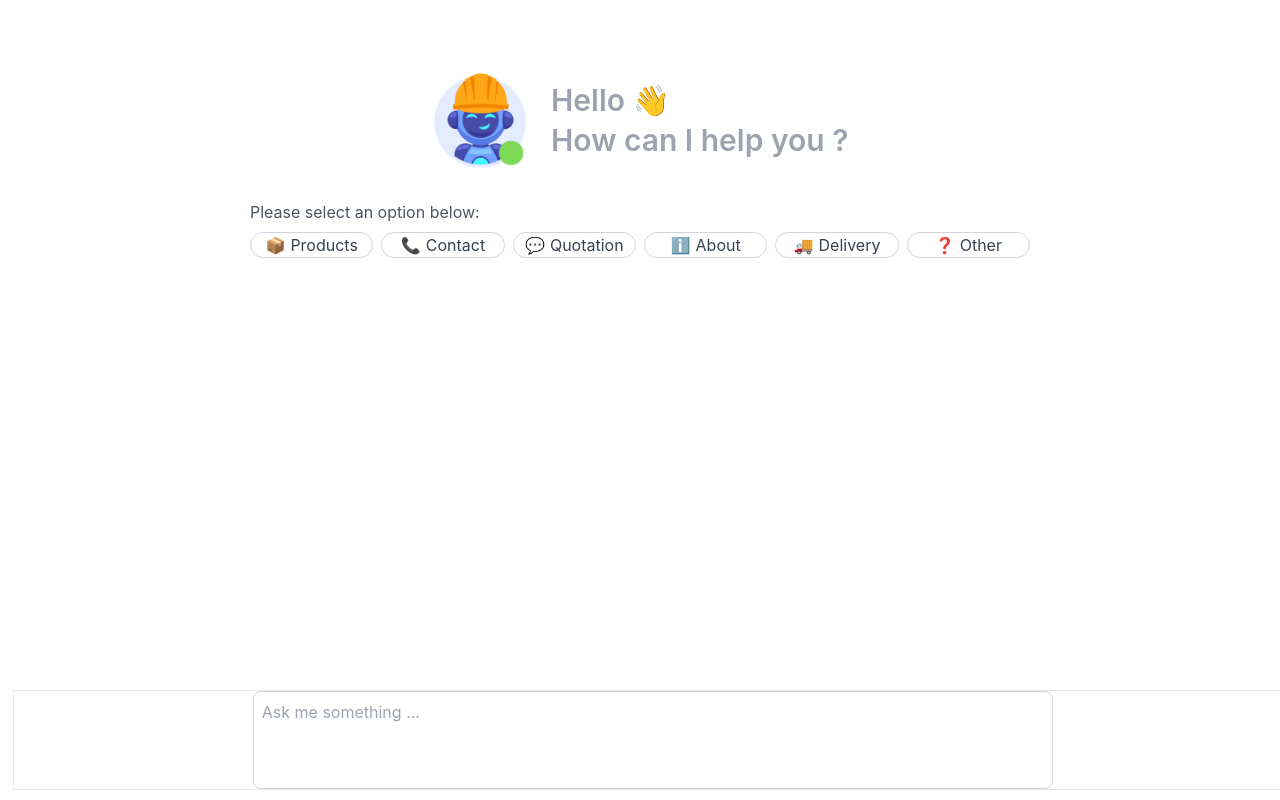
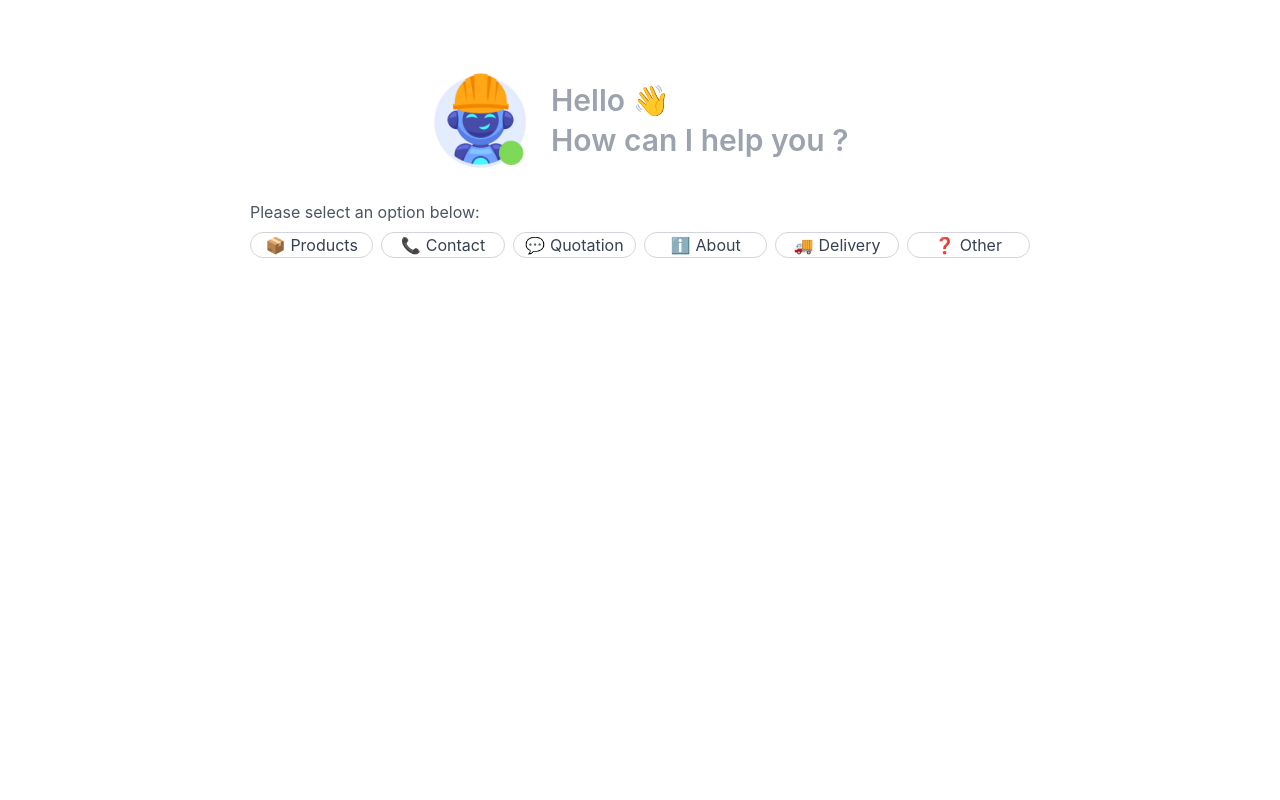
Before and after one commit to dieg0espx/chatbot-TTF, a React (Create React App) app: page /horizontal in a window 1280 px wide. Built offline with nearby package versions, Linux system fonts and the light colour scheme; a web font is replaced by a local one.

Commit message:
auto scroll

```diff
--- a/src/pages/HorizontalChat.js
+++ b/src/pages/HorizontalChat.js
@@ -14,7 +14,6 @@
     const [data, setData] = useState();
     const [selectedCategory, setSelectedCategory] = useState(null); // Track selected main category
     const [submenuOptions, setSubmenuOptions] = useState([]); // Track submenu options
-    const messagesEndRef = useRef(null); // Ref to track the end of the message list
     const [isLoading, setIsLoading] = useState(false)
 
     const options = [
@@ -29,6 +28,13 @@
     useEffect(() => {
         getData();
     }, []);
+
+    useEffect(() => {
+        window.scrollTo({
+            top: document.body.scrollHeight,
+            behavior: 'smooth', // Optional: for smooth scrolling
+        });
+    }, [conversation]);
 
     async function getData() {
         try {
@@ -246,14 +252,16 @@
     <div className="chat-page h-screen mx-auto">
         <div className="container w-[98%] mx-auto z-1">
             <div className={`max-w-[800px] m-auto bubbles relative p-[10px] z-[3] rounded-t-lg pt-[70px] ${ selectedCategory === 'Other' ? 'h-[calc(100vh-110px)]' : ''}`}>
-                <div className="flex items-center px-4 gap-[20px] w-[450px] m-auto mb-[30px]">
+                <div className="flex items-center px-4 gap-[20px] w-[450px] m-auto mb-[30px] ">
                     <img src={icon} alt="Bot Icon" className="h-[100px] w-[100px] object-contain" />
                     <div>
                         <p className="text-gray-400 text-[30px] text-left font-semibold">Hello 👋 </p>
                         <p className="text-gray-400 text-[30px] text-left -mt-[5px] font-semibold">How can I help you ?  </p>
                     </div>
                 </div>
+
                 {/* CONVERSATION */}
+                <div className=''>
                 {conversation.map((message, index) => (
                     <div className={`row mb-[5px] flex ${message.sender === 'user' ? 'justify-end' : 'justify-start'}`} key={index}>
                     <div
@@ -270,6 +278,8 @@
                     </div>
                     </div>
                 ))}
+                </div>
+
                 {isLoading ? (
                     <div className="loader">
                         <img src={loader} className='w-[80px] m-auto'/>
@@ -333,18 +343,6 @@
                 )}
 
             </div>
-            {/* TEXT INPUT */}
-
-                <div className="h-[100px] w-full fixed bottom-[10px] z-[997] border border-red block">
-                    <textarea
-                    onChange={(e) => setCurrentMessage(e.target.value)}
-                    onKeyDown={handleKeyDown}
-                    value={currentMessage}
-                    placeholder="Ask me something ..."
-                    className="h-full max-w-[800px] w-full p-2 resize-none outline-none rounded-lg border border-gray-300 text-[16px] m-auto"
-                    />
-                </div>
-
         </div>
     </div>
     );
```
